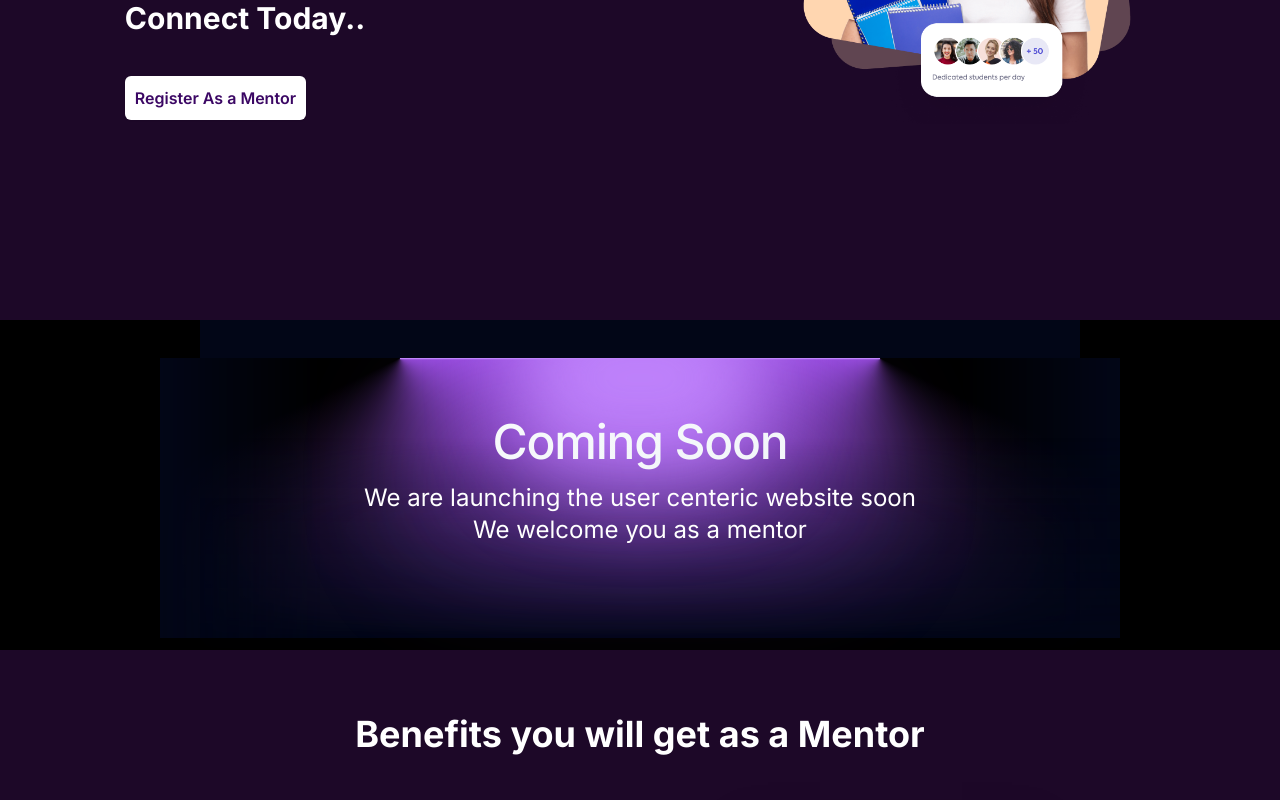
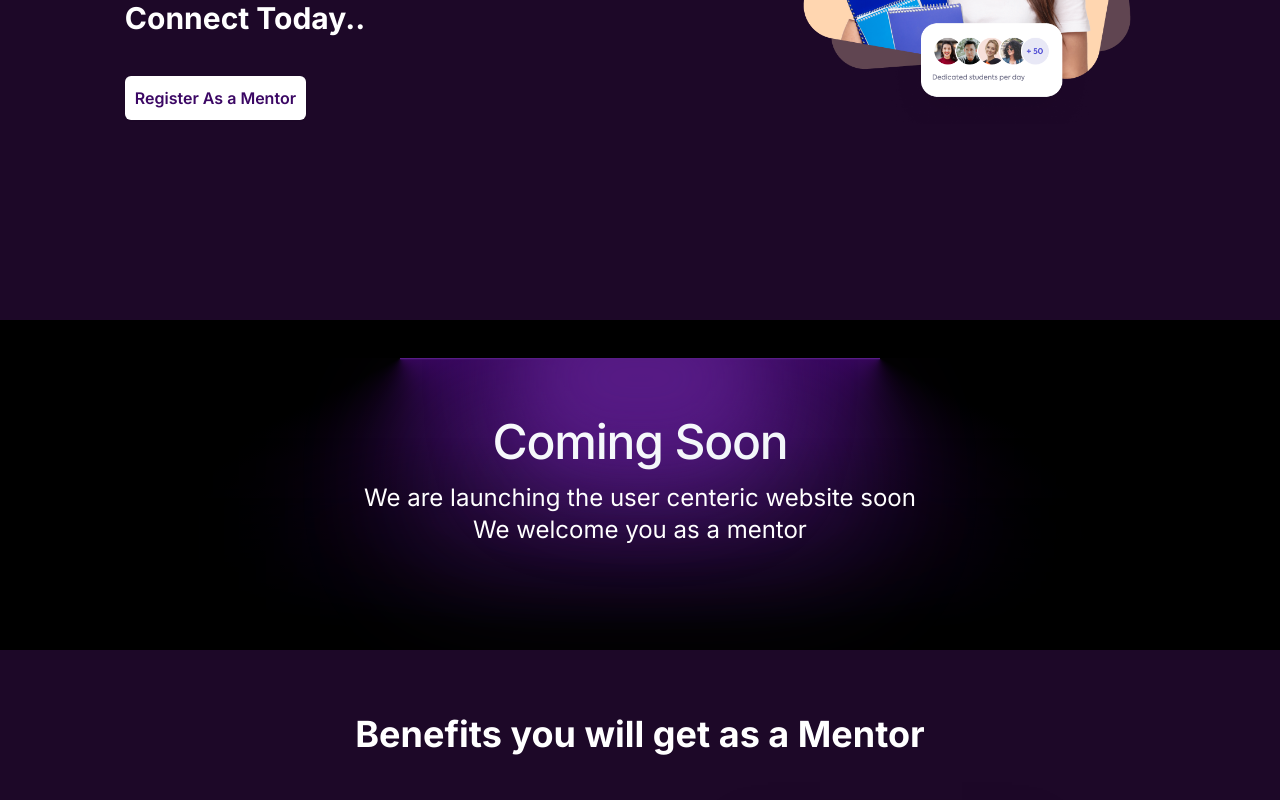
Before and after one commit to AlmaTrail/AlmaTrail-Frontend, a Next.js app: page / in a window 1280 px wide. Shown: the part 480-1280 px from the top of the page. Built offline with nearby package versions, Linux system fonts and the light colour scheme.

Commit message:
minor adjustments

```diff
--- a/src/components/faq.tsx
+++ b/src/components/faq.tsx
@@ -39,7 +39,7 @@ const Section5 = () => {
             <div
               key={index}
               className={`lex items-center w-full p-3 rounded-md cursor-pointer ${
-                selected === index && !isFeedback ? "bg-[#654485] text-white" : "bg-white"
+                selected === index && !isFeedback ? "bg-[#654485] text-white border-solid border-2 border-[white]" : "bg-white"
               }`}
               onClick={() => handleSelect(index)}
             >
--- a/src/components/footerSections.tsx
+++ b/src/components/footerSections.tsx
@@ -38,7 +38,6 @@ const FooterSection = () => {
                             </p>
                         </div>
 
-                        {/* right div */}
                         <div className="flex flex-col gap-5 relative sm:hidden">
                             <p className="text-[16px]  text-white">About Us</p>
 
--- a/src/components/ui/lamp.tsx
+++ b/src/components/ui/lamp.tsx
@@ -28,10 +28,10 @@ export const LampContainer = ({
           style={{
             backgroundImage: `conic-gradient(var(--conic-position), var(--tw-gradient-stops))`,
           }}
-          className="absolute inset-auto right-1/2 h-56 overflow-visible w-[30rem] bg-gradient-conic from-purple-500 via-transparent to-transparent text-white [--conic-position:from_70deg_at_center_top]"
+          className="absolute inset-auto right-1/2 h-56 overflow-visible w-[30rem] bg-gradient-conic from-purple-950 via-transparent to-transparent text-white [--conic-position:from_70deg_at_center_top]"
         >
-          <div className="absolute  w-[100%] left-0 bg-slate-950 h-40 bottom-0 [mask-image:linear-gradient(to_top,white,transparent)]" />
-          <div className="absolute  w-40 h-[100%] left-0 bg-slate-950  bottom-0 [mask-image:linear-gradient(to_right,white,transparent)]" />
+          <div className="absolute  w-[100%] left-0 bg-black h-40 bottom-0 [mask-image:linear-gradient(to_top,white,transparent)]" />
+          <div className="absolute  w-40 h-[100%] left-0 bg-black  bottom-0 [mask-image:linear-gradient(to_right,white,transparent)]" />
         </motion.div>
         <motion.div
           initial={{ opacity: 0.5, width: "15rem" }}
@@ -44,10 +44,10 @@ export const LampContainer = ({
           style={{
             backgroundImage: `conic-gradient(var(--conic-position), var(--tw-gradient-stops))`,
           }}
-          className="absolute inset-auto left-1/2 h-56 w-[30rem] bg-gradient-conic from-transparent via-transparent to-purple-500 text-white [--conic-position:from_290deg_at_center_top] pt-6"
+          className="absolute inset-auto left-1/2 h-56 w-[30rem] bg-gradient-conic from-transparent via-transparent to-purple-950 text-white [--conic-position:from_290deg_at_center_top] pt-6"
         >
-          <div className="absolute  w-40 h-[100%] right-0 bg-slate-950  bottom-0 [mask-image:linear-gradient(to_left,white,transparent)]" />
-          <div className="absolute  w-[100%] right-0 bg-slate-950 h-40 bottom-0 [mask-image:linear-gradient(to_top,white,transparent)]" />
+          <div className="absolute  w-40 h-[100%] right-0 bg-black  bottom-0 [mask-image:linear-gradient(to_left,white,transparent)]" />
+          <div className="absolute  w-[100%] right-0 bg-black h-40 bottom-0 [mask-image:linear-gradient(to_top,white,transparent)]" />
         </motion.div>
         {/* <div className="absolute top-1/2 h-10 w-full translate-y-12 scale-x-150 bg-slate-950 blur-2xl"></div> */}
         <div className="absolute top-1/2 h-48 w-full bg-transparent opacity-10 backdrop-blur-md"></div>
@@ -60,7 +60,7 @@ export const LampContainer = ({
             duration: 0.8,
             ease: "easeInOut",
           }}
-          className="absolute inset-auto h-36 w-64 -translate-y-[6rem] rounded-full bg-purple-400 blur-2xl"
+          className="absolute inset-auto h-36 w-64 -translate-y-[6rem] rounded-full bg-purple-900 blur-2xl"
         ></motion.div>
         <motion.div
           initial={{ width: "15rem" }}
@@ -70,10 +70,10 @@ export const LampContainer = ({
             duration: 0.8,
             ease: "easeInOut",
           }}
-          className="absolute inset-auto h-0.5 w-[30rem] -translate-y-[7rem] bg-purple-400 "
+          className="absolute inset-auto h-0.5 w-[30rem] -translate-y-[7rem] bg-purple-900 "
         ></motion.div>
 
-        <div className="absolute inset-auto h-44 w-full -translate-y-[12.5rem] bg-slate-950 "></div>
+        <div className="absolute inset-auto h-44 w-full -translate-y-[12.5rem] bg-black "></div>
       </div>
 
       <div className="relative flex -translate-y-24 flex-col items-center px-5">
```
